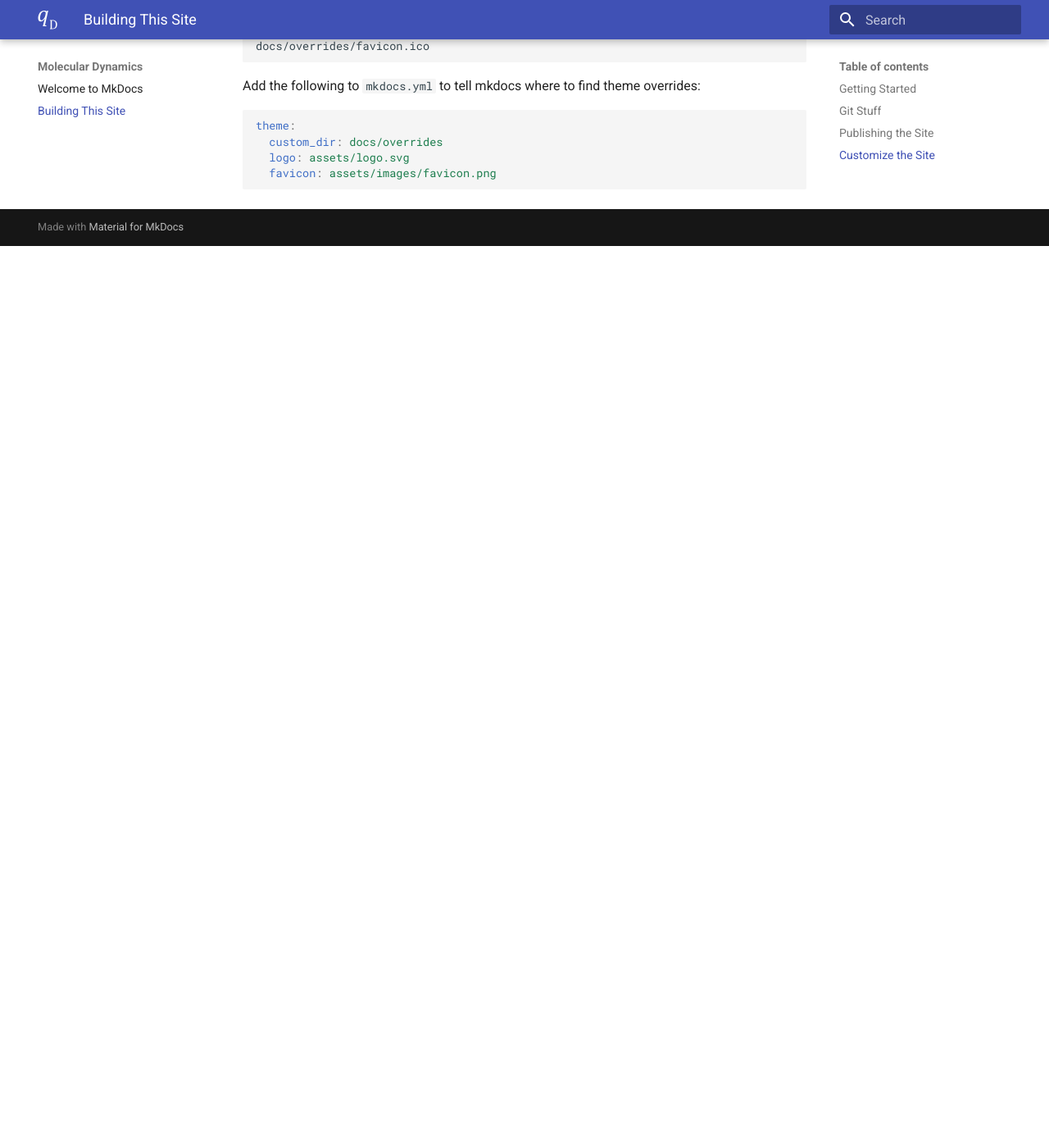
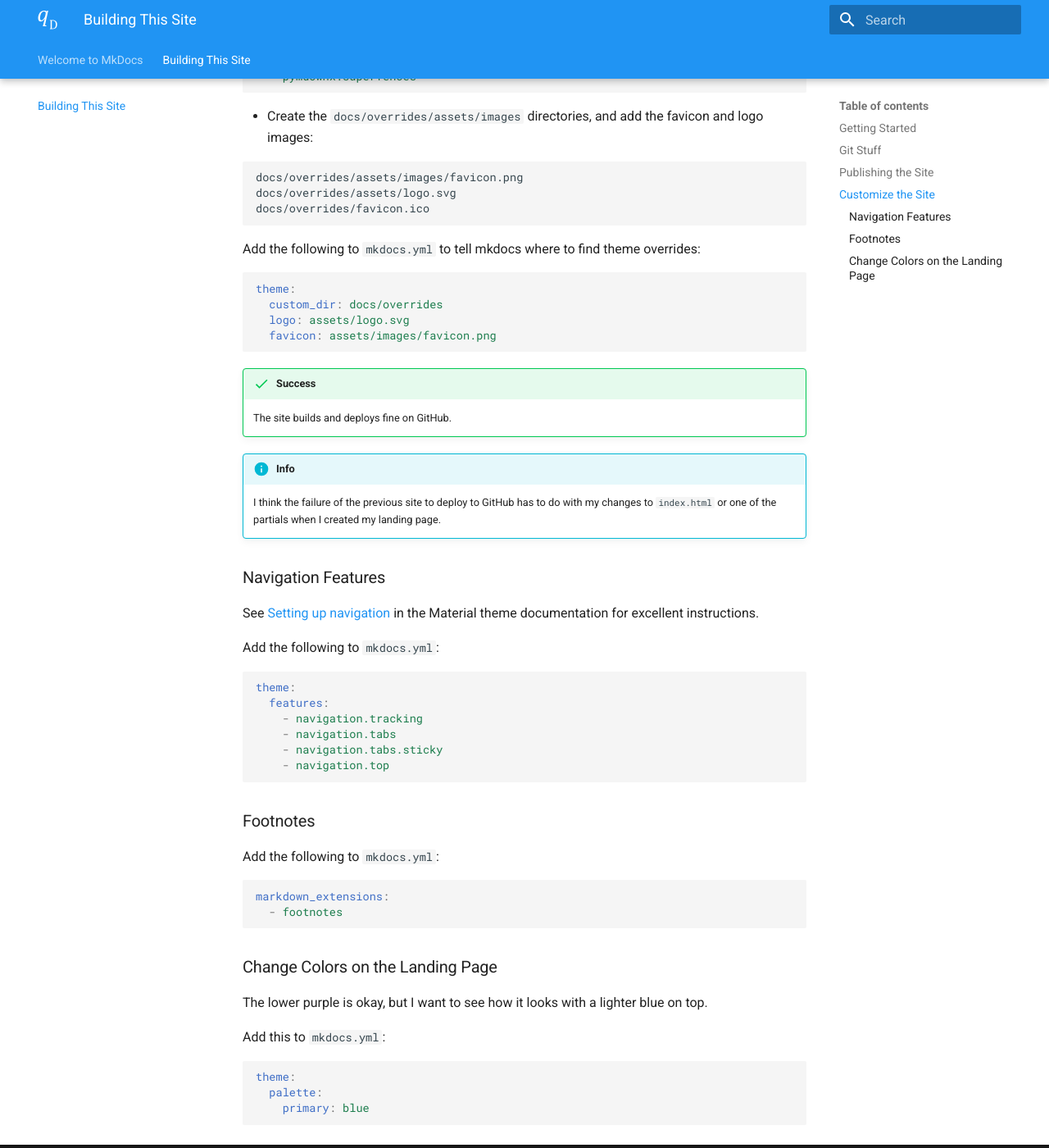
Before and after one commit to dgoppenheimer/mk-test4, an MkDocs documentation site: the page built from docs/building-this-site.md, in a window 1280 px wide and 1400 px high, scrolled down 1842 px. Shown: the whole window at 82% size. Built offline with MkDocs 1.6.1 and Material for MkDocs 9.7.7, drawn with Linux system fonts in a browser that asks for light colours; before the commit the page ends 2142 px from its top, so only the background shows below that; some of the changed text lies outside the part shown.

Commit message:
more customization

````diff
--- a/docs/building-this-site.md
+++ b/docs/building-this-site.md
@@ -75,6 +75,12 @@ Go to GitHub &#8594; Settings &#8594; Pages &#8594; Source and choose `gh-pages`
 
 ## Customize the Site
 
+See the following pages for tips:
+
+- [How do I specify custom primary color for mkdocs-material?](https://stackoverflow.com/questions/63017898/how-do-i-specify-custom-primary-color-for-mkdocs-material)
+- [Changing the colors](https://squidfunk.github.io/mkdocs-material/setup/changing-the-colors/)
+- [Customization](https://squidfunk.github.io/mkdocs-material/customization/)
+
 Add the following to `mkdocs.yml`.
 
 ```yaml
@@ -100,3 +106,47 @@ theme:
   logo: assets/logo.svg
   favicon: assets/images/favicon.png
 ```
+
+!!! success
+
+    The site builds and deploys fine on GitHub.
+
+!!! info
+
+    I think the failure of the previous site to deploy to GitHub has to do with my changes to `index.html` or one of the partials when I created my landing page.
+
+### Navigation Features
+
+See [Setting up navigation](https://squidfunk.github.io/mkdocs-material/setup/setting-up-navigation/) in the Material theme documentation for excellent instructions.
+
+Add the following to `mkdocs.yml`:
+
+```yaml
+theme:
+  features:
+    - navigation.tracking
+    - navigation.tabs
+    - navigation.tabs.sticky
+    - navigation.top
+```
+
+### Footnotes
+
+Add the following to `mkdocs.yml`:
+
+```yaml
+markdown_extensions:
+  - footnotes
+```
+
+### Change Colors on the Landing Page
+
+The lower purple is okay, but I want to see how it looks with a lighter blue on top.
+
+Add this to `mkdocs.yml`:
+
+```yaml
+theme:
+  palette:
+    primary: blue
+```
--- a/mkdocs.yml
+++ b/mkdocs.yml
@@ -1,10 +1,20 @@
 site_name: Molecular Dynamics
+
 theme:
   name: material
   custom_dir: docs/overrides
+  palette:
+    primary: blue
   logo: assets/logo.svg
   favicon: assets/images/favicon.png
+  features:
+    - navigation.tracking
+    - navigation.tabs
+    - navigation.tabs.sticky
+    - navigation.top
+
 markdown_extensions:
   - admonition
   - pymdownx.details
   - pymdownx.superfences
+  - footnotes
````
